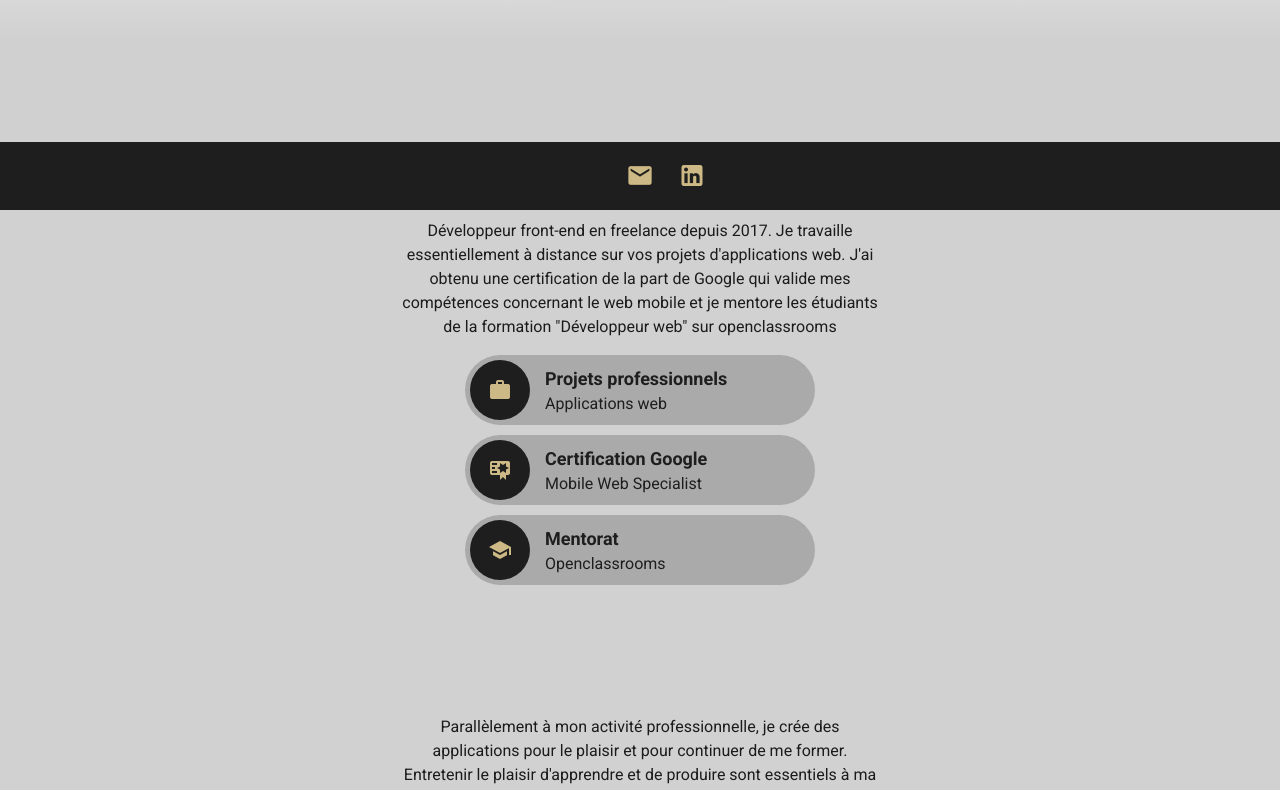
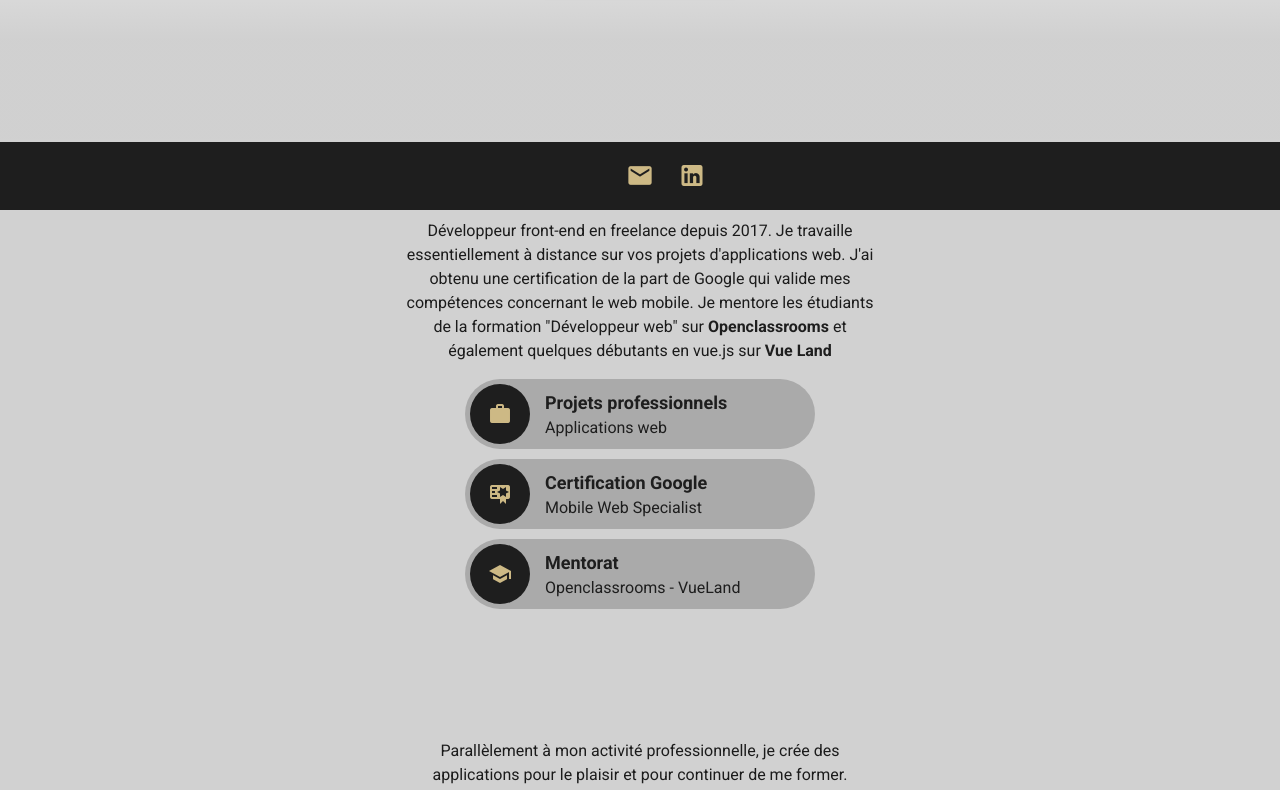
Before and after one commit to colinfaivre/LeLaboratoireDesPossibles, a Nuxt app: page / in a window 1280 px wide. Shown: the part 590-1380 px from the top of the page. Built offline with nearby package versions, Linux system fonts and the light colour scheme.

Commit message:
Change home page wording

```diff
--- a/pages/index.vue
+++ b/pages/index.vue
@@ -47,7 +47,11 @@
             <p class="presentation-text">
                 Développeur front-end en freelance depuis 2017.
                 Je travaille essentiellement à distance sur vos projets d'applications web.
-                J'ai obtenu une certification de la part de Google qui valide mes compétences concernant le web mobile et je mentore les étudiants de la formation "Développeur web" sur openclassrooms
+                J'ai obtenu une certification de la part de Google qui valide mes compétences concernant le web mobile.
+                Je mentore les étudiants de la formation "Développeur web" sur
+                <a href="https://openclassrooms.com/fr/paths/185-developpeur-web" target="_blank" rel="noopener noreferrer"><b>Openclassrooms</b></a>
+                et également quelques débutants en vue.js sur
+                <a href="https://discord.com/channels/325477692906536972/325654285255704578" target="_blank" rel="noopener noreferrer"><b>Vue Land</b></a>
             </p>
             <nuxt-link class="nav-item" to="/pro">
                 <div class="icon-container">
@@ -86,7 +90,7 @@
                         Mentorat
                     </div>
                     <div class="sub-title">
-                        Openclassrooms
+                        Openclassrooms - VueLand
                     </div>
                 </div>
             </nuxt-link>
```
